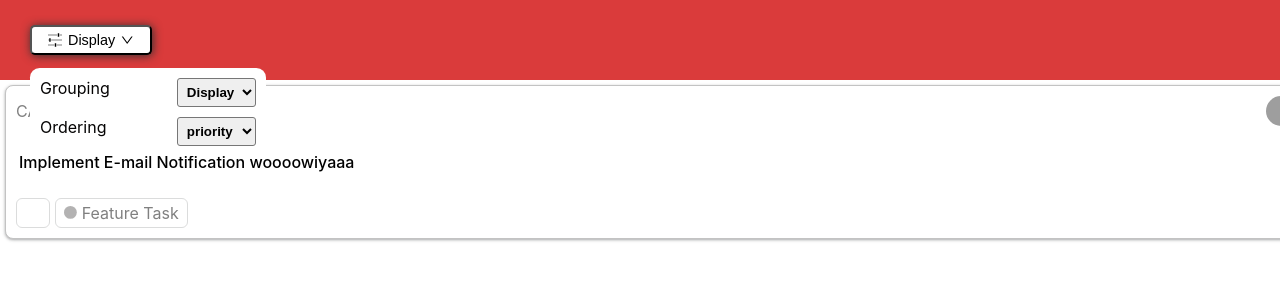
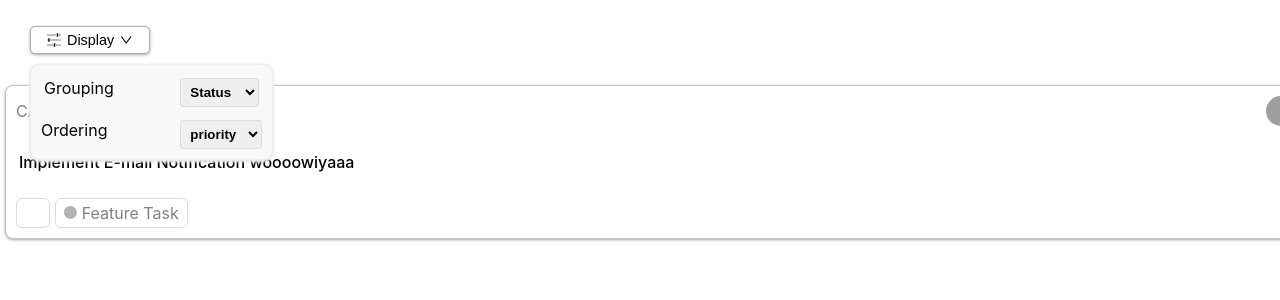
Before and after one commit to Osamashaikh90/kanban-board, a React (Create React App) app: page / in a window 1280 px wide. Both pictures are taken after a click on the button "Display". Shown: the top 300 px of the page. Built offline with nearby package versions, Linux system fonts and the light colour scheme; grey boxes are pictures that could not be loaded; some icons are missing.

Commit message:
style(app): style refactored

```diff
--- a/src/components/Navigation/Navbar.css
+++ b/src/components/Navigation/Navbar.css
@@ -5,7 +5,7 @@
     align-items: center;
     position: relative;
         padding: 10px;
-        background-color:rgb(218, 59, 59);
+        background-color:#FFFFFF;
         color: #050404;
         gap: 10px;
         height: 60px;
@@ -39,6 +39,8 @@
      width: 100%;
      border-radius: 3px;
      user-select: none;
+     border: 1px solid #dbdcdc;
+     /* width: auto; */
  }
  button{
     position: relative;
@@ -49,7 +51,8 @@ border-radius: 5px;
 padding: 5px 10px;
 display: flex;
     align-items: center;
-    box-shadow: 1px 1px 10px rgb(49, 49, 49);
+    border: 1px solid rgb(176, 175, 175);
+box-shadow: #5254564d 0px 1px 2px 0px, #3c404326 0px 1px 3px 1px;
 }
 
 .display-card{
@@ -58,9 +61,11 @@ display: flex;
 flex-direction: column;
 gap: 10px;
 padding: 10px;
-background-color: white;
+background-color: #F8F9FB;
 border-radius: 0.6rem;
 margin-top: 9rem;
 z-index: 10;
+border: 1px solid #ECEDEF;
+box-shadow: #EBECED 0px 1px 2px 0px,#eaeaea 0px 1px 3px 1px;
 
 }
--- a/src/components/Navigation/Navbar.jsx
+++ b/src/components/Navigation/Navbar.jsx
@@ -15,10 +15,10 @@ const Navbar = () => {
           </button>
           {display && (
             <div className="display-card">
-              <div style={{ display: "flex", gap: "4rem" }}>
+              <div style={{ display: "flex", gap: "4rem", padding: "3px" }}>
                 <label style={{ width: "100%" }}>Grouping</label>
                 <select className="select-text">
-                  <option value="status">Display</option>
+                  <option value="status">Status</option>
                   <option value="user">User</option>
                   <option value="priority">Priority</option>
                 </select>
```
